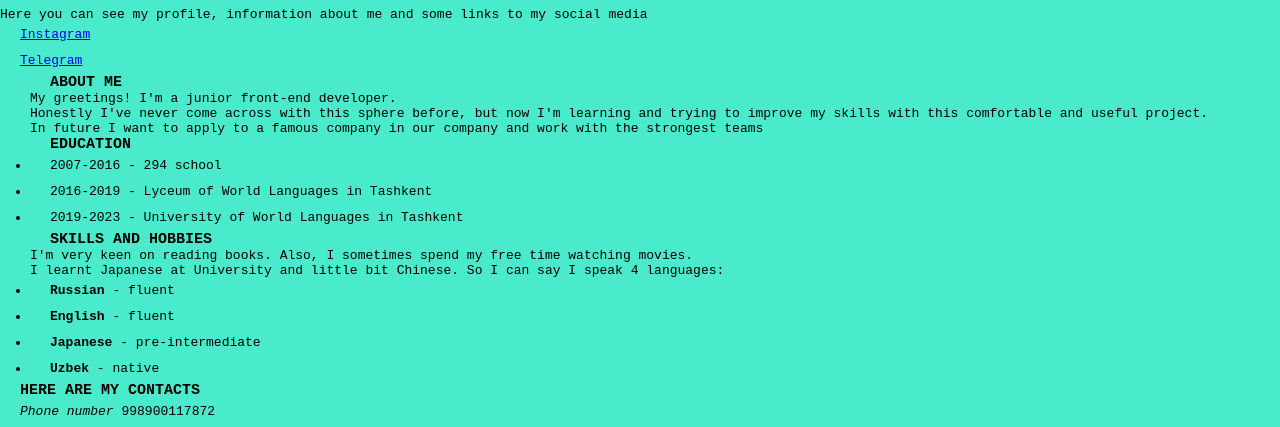
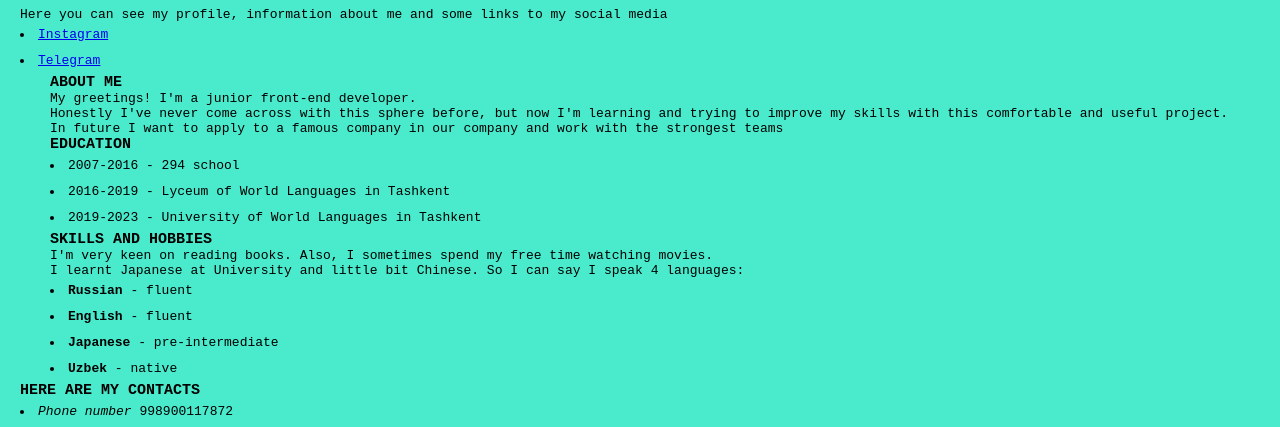
Before and after one commit to mxmthe/rsschool-cv, a plain HTML site: page index.html in a window 1280 px wide. Shown: the part 49-476 px from the top of the page. Drawn offline with Linux system fonts and the light colour scheme.

Commit message:
fix:updated the space

```diff
--- a/style.css
+++ b/style.css
@@ -9,6 +9,12 @@ body {
 }
 header {
   text-align: left;
+}
+p {
+  padding-left: 20px;
+}
+ul {
+  list-style-position: inside;
 }
 h1 {
   margin-bottom: 10px;
```
